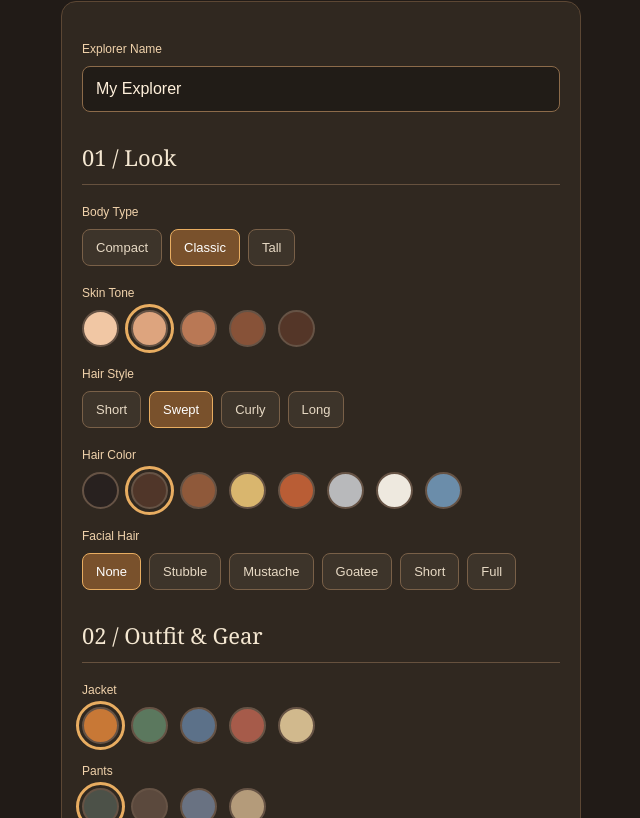
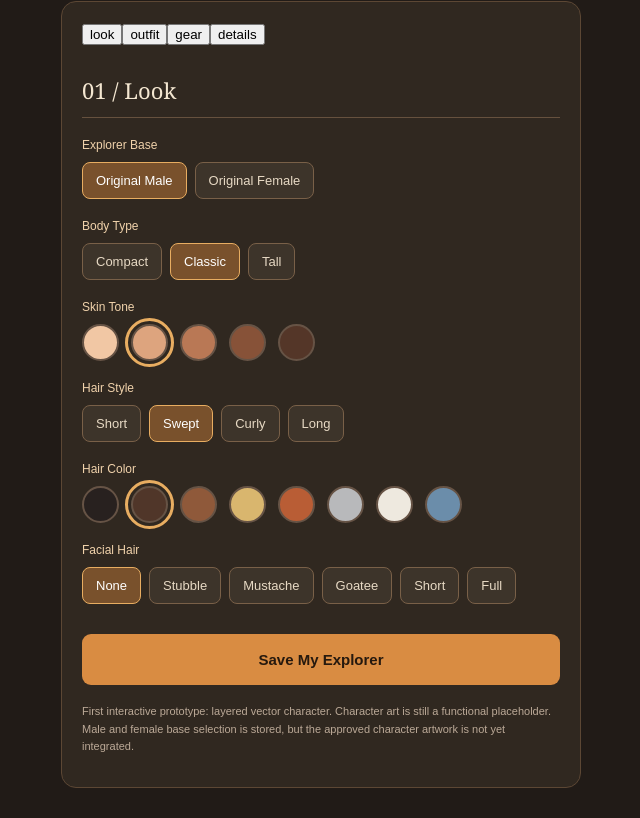
Before and after one commit to QinWei76/roamlab, a Next.js app: page /explorer/create in a window 1280 px wide. Shown: the part 662-1480 px from the top of the page, without its empty margins (319-959 px from the left). Built offline with nearby package versions, Linux system fonts and the light colour scheme.

Commit message:
Split explorer creator into Look Outfit Gear Details and persist base selection

```diff
--- a/src/app/explorer/create/page.tsx
+++ b/src/app/explorer/create/page.tsx
@@ -3,10 +3,10 @@ import { useEffect, useState } from "react";
 import Link from "next/link";
 import "./explorer.css";
 
-type Explorer = { id:string; name:string; body:"compact"|"classic"|"tall"; skin:string; hairStyle:"short"|"swept"|"curly"|"long"; hairColor:string; beard:"none"|"stubble"|"mustache"|"goatee"|"short"|"full"; beardColor:string; jacket:string; pants:string; pack:string };
+type Explorer = { base:"original-male"|"original-female"; id:string; name:string; body:"compact"|"classic"|"tall"; skin:string; hairStyle:"short"|"swept"|"curly"|"long"; hairColor:string; beard:"none"|"stubble"|"mustache"|"goatee"|"short"|"full"; beardColor:string; jacket:string; pants:string; pack:string };
 const KEY="roamlab-digireal-explorer-v1";
 const colors={skin:["#F1C7A4","#DDA47E","#B97855","#875238","#543628"],hair:["#28211F","#503629","#8F593A","#D9B66E","#B95D35","#B8B9BB","#EEE9DF","#6B8DAA"],jacket:["#C87836","#5B785E","#5C7189","#A65B4A","#D1B98D"],pants:["#4C5148","#5B493D","#697282","#B49B7A"],pack:["#61745C","#B47B45","#4E6575","#8C554B"]};
-const initial:Explorer={id:"",name:"My Explorer",body:"classic",skin:colors.skin[1],hairStyle:"swept",hairColor:colors.hair[1],beard:"none",beardColor:colors.hair[1],jacket:colors.jacket[0],pants:colors.pants[0],pack:colors.pack[0]};
+const initial:Explorer={base:"original-male",id:"",name:"My Explorer",body:"classic",skin:colors.skin[1],hairStyle:"swept",hairColor:colors.hair[1],beard:"none",beardColor:colors.hair[1],jacket:colors.jacket[0],pants:colors.pants[0],pack:colors.pack[0]};
 function Swatches({values,value,onChange}:{values:string[];value:string;onChange:(v:string)=>void}){return <div className="ex-swatches">{values.map(c=><button type="button" key={c} title={c} aria-label={c} aria-pressed={value===c} onClick={()=>onChange(c)} style={{background:c}} className={value===c?"selected":""}/>)}</div>}
 function ExplorerFigure({e}:{e:Explorer}){
  const h=e.body==="compact"?0.93:e.body==="tall"?1.08:1;
@@ -35,6 +35,7 @@ function ExplorerFigure({e}:{e:Explorer}){
 }
 export default function CreateExplorer(){
  const [e,setE]=useState<Explorer>(initial),[ready,setReady]=useState(false),[saved,setSaved]=useState(false);
+ const [tab,setTab]=useState<"look"|"outfit"|"gear"|"details">("look");
  useEffect(()=>{try{const raw=localStorage.getItem(KEY);if(raw){setE({...initial,...JSON.parse(raw)})}}catch{}setReady(true)},[]);
  const update=(patch:Partial<Explorer>)=>{setE(v=>({...v,...patch}));setSaved(false)};
  const save=()=>{const data={...e,id:e.id||`explorer-${Date.now()}`};localStorage.setItem(KEY,JSON.stringify(data));setE(data);setSaved(true)};
@@ -42,18 +43,22 @@ export default function CreateExplorer(){
  <header className="ex-header"><Link href="/digireal-preview">← DigiReal</Link><span>ROAMLAB · EXPLORER STUDIO</span></header>
  <div className="ex-heading"><p>CREATE YOUR EXPLORER</p><h1>Make your own legend.</h1><p>One explorer. Every adventure. Unmistakably yours.</p></div>
  <div className="ex-preview"><div className="ex-sun"/><div className="ex-mountains"/>{ready&&<ExplorerFigure e={e}/>}<span className="ex-preview-label">LIVE CHARACTER PREVIEW</span></div>
- <div className="ex-controls"><label className="ex-label" htmlFor="explorer-name">Explorer Name</label><input id="explorer-name" maxLength={28} value={e.name} onChange={event=>update({name:event.target.value})}/>
- <h2>01 / Look</h2><label className="ex-label">Body Type</label><div className="ex-options">{(["compact","classic","tall"] as const).map(v=><button key={v} className={e.body===v?"active":""} onClick={()=>update({body:v})}>{v}</button>)}</div>
+ <div className="ex-controls"><nav className="ex-tabs" aria-label="Explorer customization">{(["look","outfit","gear","details"] as const).map(t=><button type="button" key={t} aria-pressed={tab===t} className={tab===t?"active":""} onClick={()=>setTab(t)}>{t}</button>)}</nav>
+ {tab==="look"&&<><h2>01 / Look</h2><label className="ex-label">Explorer Base</label><div className="ex-options">{([{id:"original-male",label:"Original Male"},{id:"original-female",label:"Original Female"}] as const).map(v=><button key={v.id} className={e.base===v.id?"active":""} onClick={()=>update({base:v.id})}>{v.label}</button>)}</div><label className="ex-label">Body Type</label><div className="ex-options">{(["compact","classic","tall"] as const).map(v=><button key={v} className={e.body===v?"active":""} onClick={()=>update({body:v})}>{v}</button>)}</div>
  <label className="ex-label">Skin Tone</label><Swatches values={colors.skin} value={e.skin} onChange={skin=>update({skin})}/>
  <label className="ex-label">Hair Style</label><div className="ex-options">{(["short","swept","curly","long"] as const).map(v=><button key={v} className={e.hairStyle===v?"active":""} onClick={()=>update({hairStyle:v})}>{v}</button>)}</div>
  <label className="ex-label">Hair Color</label><Swatches values={colors.hair} value={e.hairColor} onChange={hairColor=>update({hairColor})}/>
  <label className="ex-label">Facial Hair</label><div className="ex-options">{(["none","stubble","mustache","goatee","short","full"] as const).map(v=><button key={v} className={e.beard===v?"active":""} onClick={()=>update({beard:v})}>{v}</button>)}</div>
  {e.beard!=="none"&&<><label className="ex-label">Beard Color</label><Swatches values={colors.hair} value={e.beardColor} onChange={beardColor=>update({beardColor})}/><button className="ex-link" onClick={()=>update({beardColor:e.hairColor})}>Match hair color</button></>}
- <h2>02 / Outfit & Gear</h2><label className="ex-label">Jacket</label><Swatches values={colors.jacket} value={e.jacket} onChange={jacket=>update({jacket})}/>
+ </>}
+ {tab==="outfit"&&<><h2>02 / Outfit</h2><label className="ex-label">Jacket</label><Swatches values={colors.jacket} value={e.jacket} onChange={jacket=>update({jacket})}/>
  <label className="ex-label">Pants</label><Swatches values={colors.pants} value={e.pants} onChange={pants=>update({pants})}/>
- <label className="ex-label">Backpack</label><Swatches values={colors.pack} value={e.pack} onChange={pack=>update({pack})}/>
+ </>}
+ {tab==="gear"&&<><h2>03 / Gear</h2><label className="ex-label">Backpack</label><Swatches values={colors.pack} value={e.pack} onChange={pack=>update({pack})}/>
+ </>}
+ {tab==="details"&&<><h2>04 / Details</h2><label className="ex-label" htmlFor="explorer-name">Explorer Name</label><input id="explorer-name" maxLength={28} value={e.name} onChange={event=>update({name:event.target.value})}/></>}
  <button className="ex-save" onClick={save}>Save My Explorer</button>
  {saved&&<div className="ex-success" role="status">✓ Explorer saved on this device. <Link href="/adventure/create">Build Your Adventure →</Link></div>}
- <p className="ex-note">First interactive prototype: layered vector character. Final character artwork will follow the approved DigiReal homepage character master.</p>
+ <p className="ex-note">First interactive prototype: layered vector character. Character art is still a functional placeholder. Male and female base selection is stored, but the approved character artwork is not yet integrated.</p>
  </div></div></main>;
 }
```
